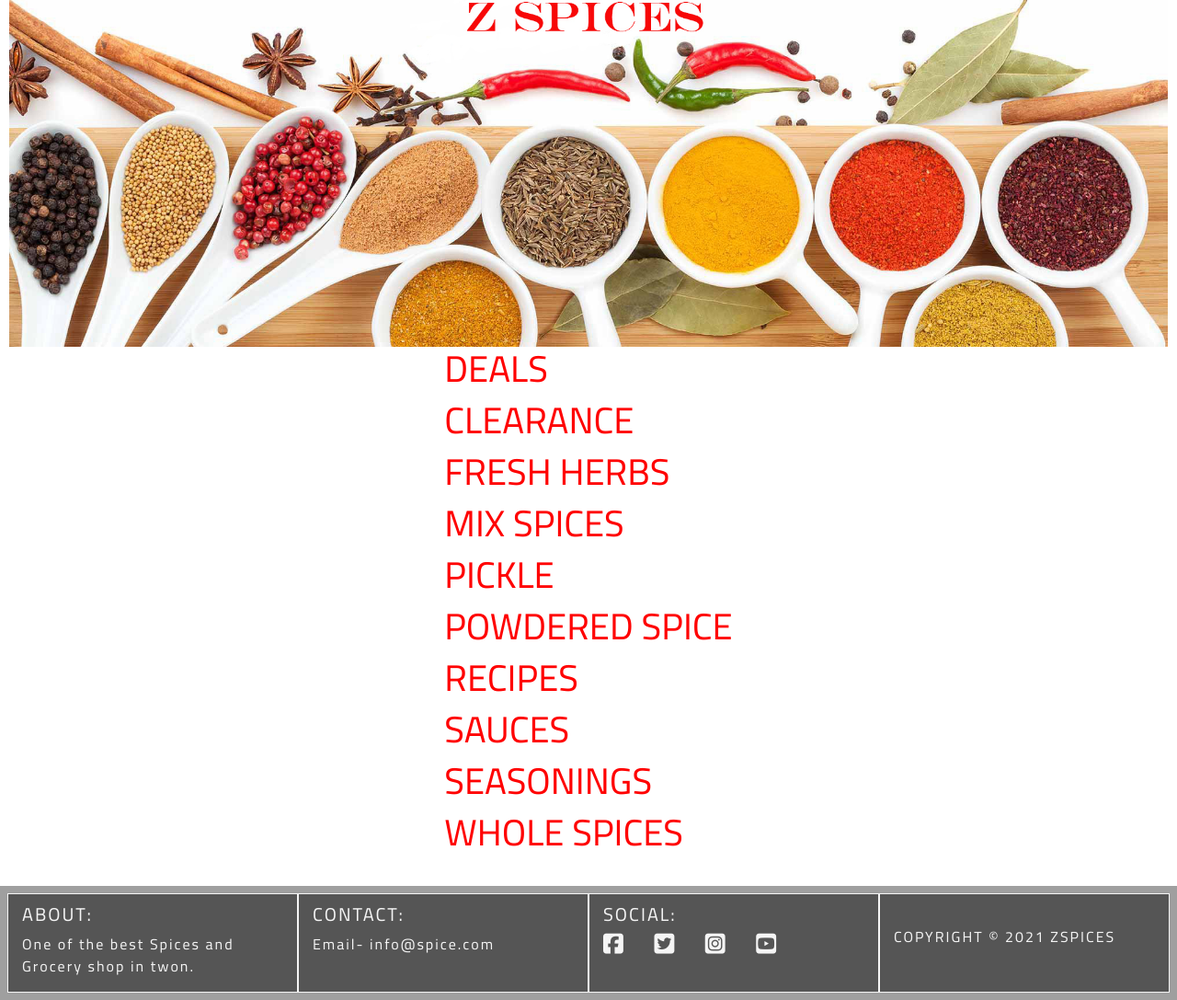
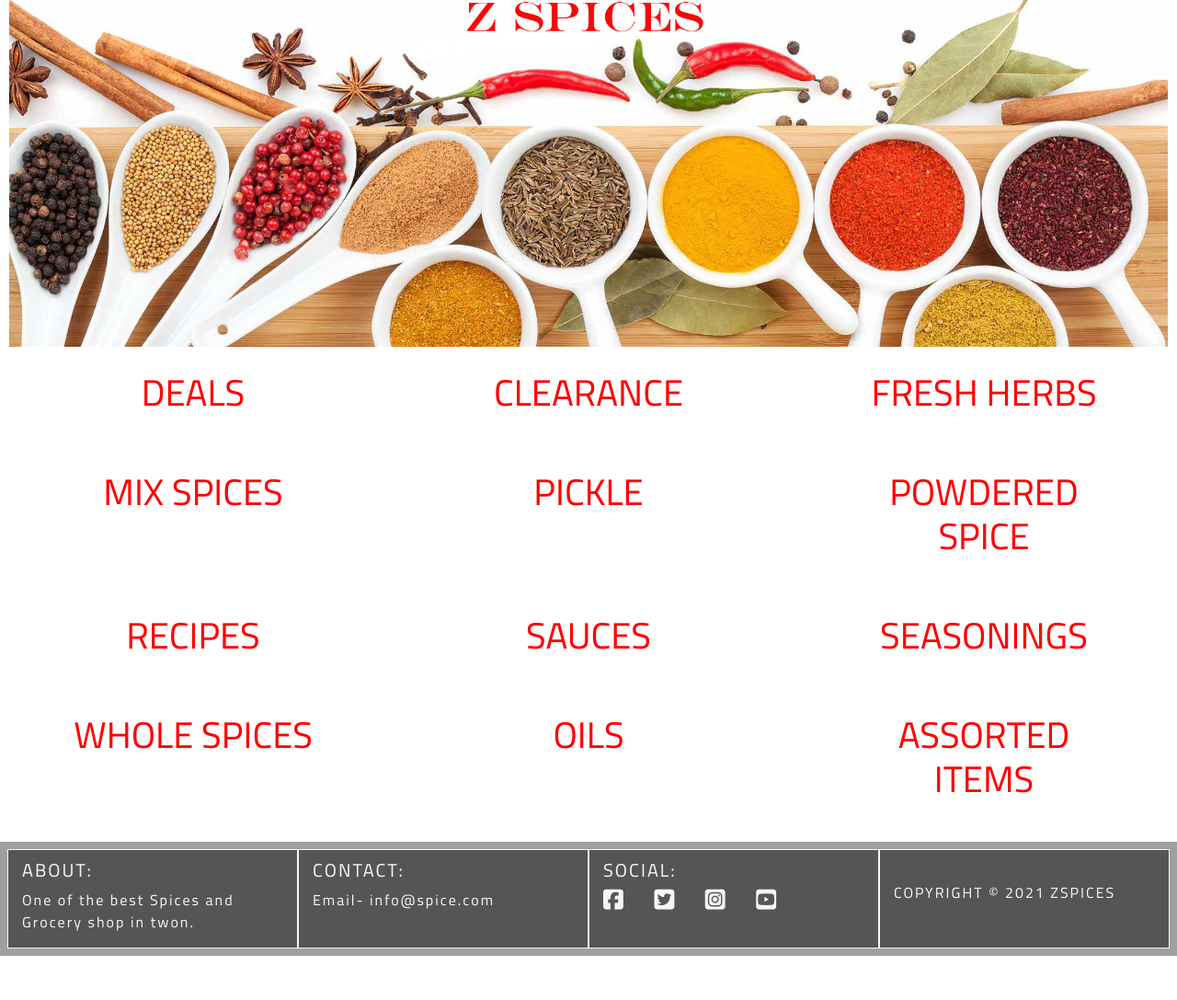
Before and after one commit to mqsaud/zedspices, a Django app: page / in a window 1280 px wide. Shown: the part 140-1227 px from the top of the page at 92% size. After the commit the page ends 1179 px from the top, so only its background shows below. Run offline with Django 3.2, Linux system fonts and the light colour scheme; some libraries are stand-ins or nearby versions.

Commit message:
Re-design home page and add about page

```diff
--- a/checkout/templates/checkout/checkout_success.html
+++ b/checkout/templates/checkout/checkout_success.html
@@ -193,7 +193,7 @@
                     <span class="text-uppercase">Back to profile</span>
                 </a>
                 {% else %}
-                <a href="{% url 'products' %}?category=new_arrivals,deals,clearance"
+                <a href="{% url 'products' %}?category=deals,clearance"
                     class="btn btn-black rounded-0 my-2">
                     <span class="icon mr-2">
                         <i class="fas fa-gifts"></i>
--- a/home/templates/home/index.html
+++ b/home/templates/home/index.html
@@ -13,28 +13,72 @@
     <section >
         <div class="row text-center">
             <div class="col-12 ">
-                <img src="{% static 'images/hero.jpg' %}" alt="Spice for Life logo" class="hero-image">
+                <img src="static/images/hero.jpg" alt="Spice for Life logo" class="hero-image">
                 <!--Image Credit = https://dualsnatural.com/collections/spices?page=2 -->
             </div>
         </div>
         <div class="row">
-            <div class="col-12  deals justify-content-center">
-                <ul class="list-unstyled">
-                    <li><a href="{% url 'products' %}?category=deals"><h1>Deals</h1></a></li>
-                    <li><a href="{% url 'products' %}?category=clearance"><h1>Clearance</h1></a></li>
-                    <li><a href="{% url 'products' %}?category=fresh_herbs"><h1>Fresh Herbs</h1></a></li>
-                    <li><a href="{% url 'products' %}?category=mix_spices"><h1>Mix Spices</h1></a></li>
-                    <li><a href="{% url 'products' %}?category=pickles"><h1>Pickle</h1></a></li>
-                    <li><a href="{% url 'products' %}?category=powdered_spice"><h1>Powdered Spice</h1></a></li>
-                    <li><a href="{% url 'products' %}?category=recipes"><h1>Recipes</h1></a></li>
-                    <li><a href="{% url 'products' %}?category=sauce"><h1>Sauces</h1></a></li>
-                    <li><a href="{% url 'products' %}?category=seasoning"><h1>Seasonings </h1></a></li>
-                    <li><a href="{% url 'products' %}?category=whole-spices" ><h1>Whole Spices</h1></a></li>
-
-                </ul>
+            <div class="col-xs-12 col-sm-12 col-md-6 col-lg-4 text-center cate-display">
+                <div class=" product-card m-3 border-none">
+                    <a href="{% url 'products' %}?category=deals"><h1>Deals</h1></a>
+                </div>
+            </div>
+            <div class="col-xs-12 col-sm-12 col-md-6 col-lg-4 text-center cate-display ">
+                <div class=" product-card m-3 border-none">
+                    <a href="{% url 'products' %}?category=clearance"><h1>Clearance</h1></a>
+                </div>
+            </div>
+            <div class="col-xs-12 col-sm-12 col-md-6 col-lg-4 text-center cate-display ">
+                <div class=" product-card m-3 border-none">
+                    <a href="{% url 'products' %}?category=fresh_herbs"><h1>Fresh Herbs</h1></a>
+                </div>
+            </div>
+            <div class="col-xs-12 col-sm-12 col-md-6 col-lg-4 text-center cate-display ">
+                <div class=" product-card m-3 border-none">
+                    <a href="{% url 'products' %}?category=mix_spices"><h1>Mix Spices</h1></a>
+                </div>
+            </div>
+            <div class="col-xs-12 col-sm-12 col-md-6 col-lg-4 text-center  cate-display">
+                <div class=" product-card m-3 border-none">
+                    <a href="{% url 'products' %}?category=pickles"><h1>Pickle</h1></a>
+                </div>
+            </div>
+            <div class="col-xs-12 col-sm-12 col-md-6 col-lg-4 text-center cate-display">
+                <div class=" product-card m-3 border-none">
+                    <a href="{% url 'products' %}?category=powdered_spice"><h1>Powdered Spice</h1></a>
+                </div>
+            </div>
+            <div class="col-xs-12 col-sm-12 col-md-6 col-lg-4 text-center cate-display">
+                <div class=" product-card m-3 border-none">
+                    <a href="{% url 'products' %}?category=recipes"><h1>Recipes</h1></a>
+                </div>
+            </div>
+            <div class="col-xs-12 col-sm-12 col-md-6 col-lg-4 text-center cate-display">
+                <div class=" product-card m-3 border-none">
+                    <a href="{% url 'products' %}?category=sauce"><h1>Sauces</h1></a>
+                </div>
+            </div>
+            <div class="col-xs-12 col-sm-12 col-md-6 col-lg-4 text-center cate-display">
+                <div class=" product-card m-3 border-none">
+                    <a href="{% url 'products' %}?category=seasoning"><h1>Seasonings </h1></a>
+                </div>
+            </div>
+            <div class="col-xs-12 col-sm-12 col-md-6 col-lg-4 text-center cate-display ">
+                <div class=" product-card m-3 border-none">
+                    <a href="{% url 'products' %}?category=whole-spices" ><h1>Whole Spices</h1></a>
+                </div>
+            </div>
+            <div class="col-xs-12 col-sm-12 col-md-6 col-lg-4 text-center  cate-display">
+                <div class=" product-card m-3 border-none">
+                    <a href="{% url 'products' %}?category=oils" ><h1>Oils</h1></a>
+                </div>
+            </div>
+            <div class="col-xs-12 col-sm-12 col-md-6 col-lg-4 text-center cate-display ">
+                <div class=" product-card m-3 border-none">
+                    <a href="{% url 'products' %}?category=assorted_items" ><h1>Assorted Items</h1></a>
+                </div>
             </div>
         </div>
-
     </section>
 
 {% endblock %}
--- a/home/urls.py
+++ b/home/urls.py
@@ -4,5 +4,6 @@ from django.urls import path
 from . import views
 
 urlpatterns = [
-    path('', views.index, name='home')
+    path('', views.index, name='home'),
+    path('about/', views.about, name='about'),
 ]
--- a/home/views.py
+++ b/home/views.py
@@ -6,3 +6,7 @@ def index(request):
     """ A view to return the index page """
 
     return render(request, 'home/index.html')
+
+def about(request):
+    """ View to return about page"""
+    return render(request, 'home/about.html')
--- a/static/css/base.css
+++ b/static/css/base.css
@@ -111,12 +111,10 @@ footer:hover{
     width: 100%;
 }
 
-.deals{
+.cate-display{
     text-transform: uppercase;
-    display: flex;
-    align-items: center;
 }
-.deals h1{
+.cate-display h1{
     color: red;
 }
 
@@ -228,10 +226,6 @@ img:hover{
     padding-top: 15px;
 }
 
-a.category-badge > span.badge:hover{
-    background: #212529;
-    color: #fff !important;
-}
 .text-black{
     color:black;
 }
--- a/templates/includes/footer.html
+++ b/templates/includes/footer.html
@@ -1,7 +1,7 @@
 <footer class="container-fluid">
     <div class=" row  foot-wrapper ">
         <div class="col-12 col-lg-3 col-md-6 ft-color ">
-            <a href="about.html">
+            <a href="{% url 'about' %}">
                 <h5 class="capital ft-space ">about:</h5>
             </a>
             <p> One of the best Spices and Grocery shop in twon. </p>
```
Also changed, not shown: home/templates/home/about.html (added, +23 -0 lines), static/css/rate.css (added).
